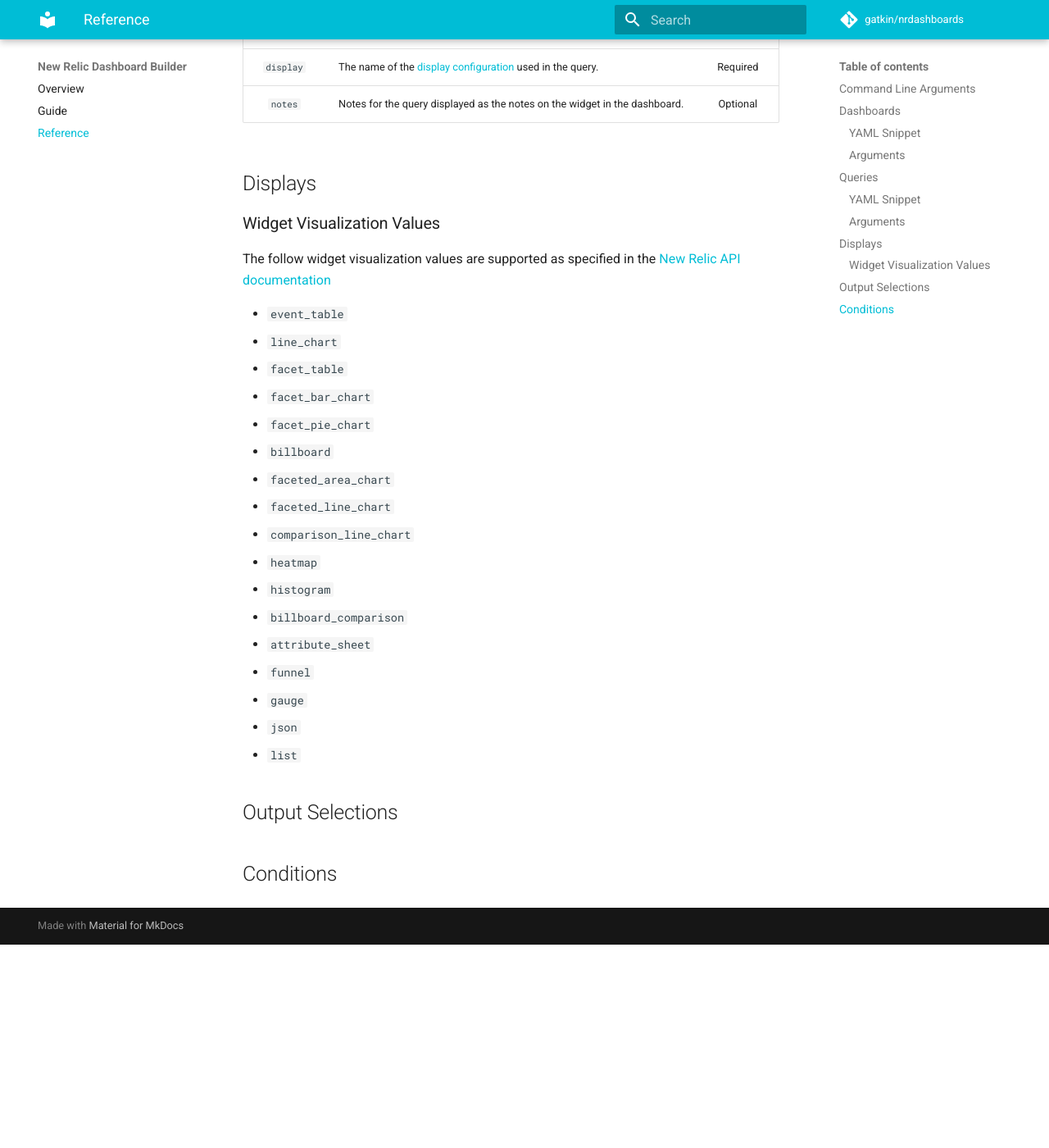
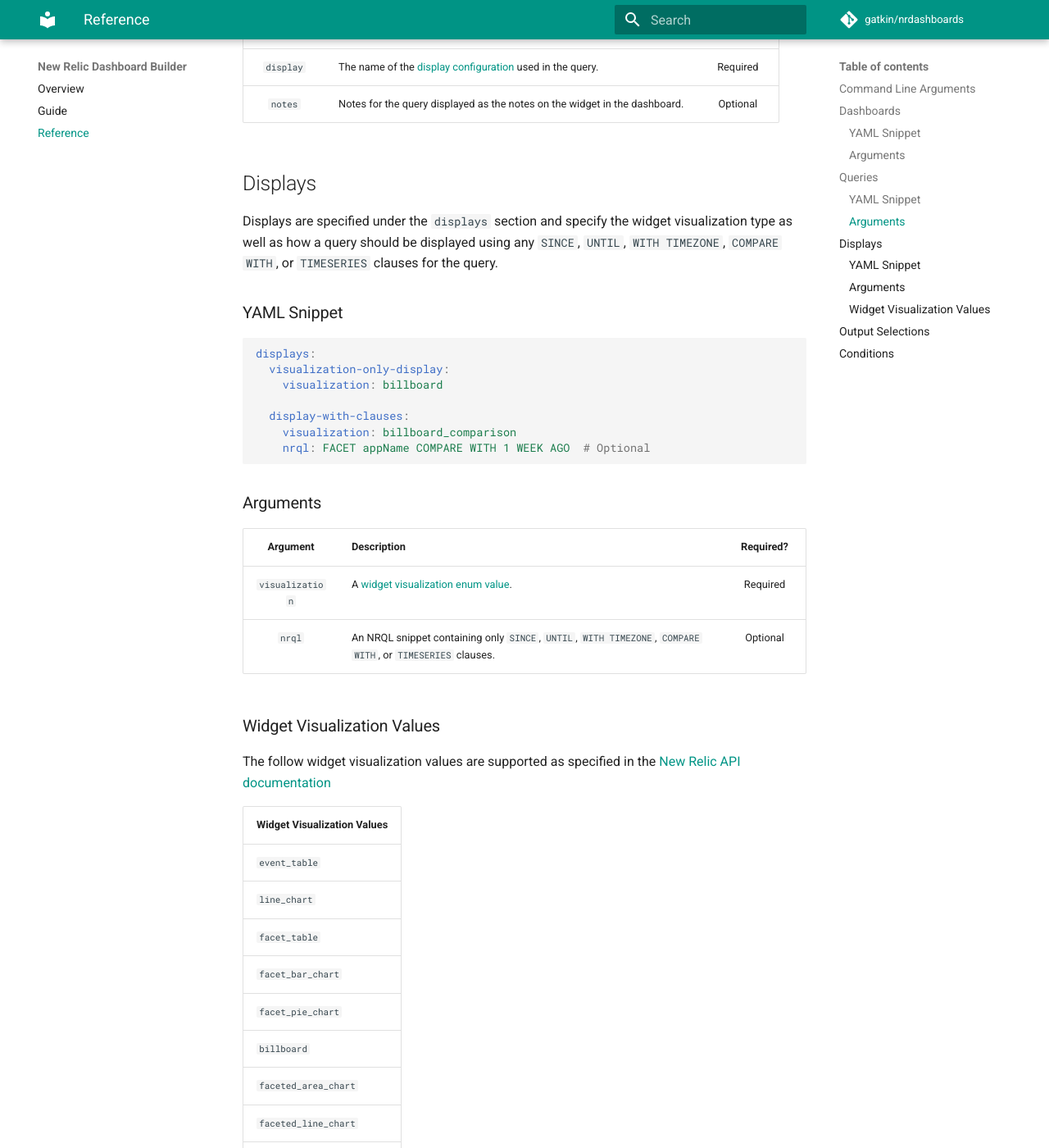
Before and after one commit to gatkin/nrdashboards, an MkDocs documentation site: the page built from docs/reference.md, in a window 1280 px wide and 1400 px high, scrolled down 3084 px. Shown: the whole window at 82% size. Built offline with MkDocs 1.6.1 and Material for MkDocs 9.7.7, drawn with Linux system fonts in a browser that asks for light colours; comment, search, counter and statistics services are not loaded; before the commit the page ends 4236 px from its top, so only the background shows below that.

Commit message:
Add reference section on query display defintions

````diff
--- a/docs/reference.md
+++ b/docs/reference.md
@@ -114,27 +114,50 @@
 
 ## Displays
 
+Displays are specified under the `displays` section and specify the widget visualization type as well as how a query should be displayed using any `SINCE`, `UNTIL`, `WITH TIMEZONE`, `COMPARE WITH`, or `TIMESERIES` clauses for the query.
+
+### YAML Snippet
+
+```yaml
+displays:
+  visualization-only-display:
+    visualization: billboard
+
+  display-with-clauses:
+    visualization: billboard_comparison
+    nrql: FACET appName COMPARE WITH 1 WEEK AGO  # Optional
+```
+
+### Arguments
+
+| Argument | Description| Required?|
+|:----------:|------------|:------------:|
+| `visualization` | A [widget visualization enum value](#widget-visualization-values). | Required |
+| `nrql` | An NRQL snippet containing only `SINCE`, `UNTIL`, `WITH TIMEZONE`, `COMPARE WITH`, or `TIMESERIES` clauses. | Optional |
+
 ### Widget Visualization Values
 
 The follow widget visualization values are supported as specified in the [New Relic API documentation](https://docs.newrelic.com/docs/insights/insights-api/manage-dashboards/insights-dashboard-api#supported)
 
-* `event_table`
-* `line_chart`
-* `facet_table`
-* `facet_bar_chart`
-* `facet_pie_chart`
-* `billboard`
-* `faceted_area_chart`
-* `faceted_line_chart`
-* `comparison_line_chart`
-* `heatmap`
-* `histogram`
-* `billboard_comparison`
-* `attribute_sheet`
-* `funnel`
-* `gauge`
-* `json`
-* `list`
+| Widget Visualization Values |
+|--------------|
+| `event_table` |
+| `line_chart` |
+| `facet_table` |
+| `facet_bar_chart` |
+| `facet_pie_chart` |
+| `billboard` |
+| `faceted_area_chart` |
+| `faceted_line_chart` |
+| `comparison_line_chart` |
+| `heatmap` |
+| `histogram` |
+| `billboard_comparison` |
+| `attribute_sheet` |
+| `funnel` |
+| `gauge` |
+| `json` |
+| `list` |
 
 ## Output Selections
 
--- a/mkdocs.yml
+++ b/mkdocs.yml
@@ -8,8 +8,8 @@
 theme:
   name: 'material'
   palette:
-    primary: Cyan
-    accent: Cyan
+    primary: Teal
+    accent: Teal
 
 markdown_extensions:
   - codehilite
````
Also changed, not shown: README.md (+1 -1 lines).
